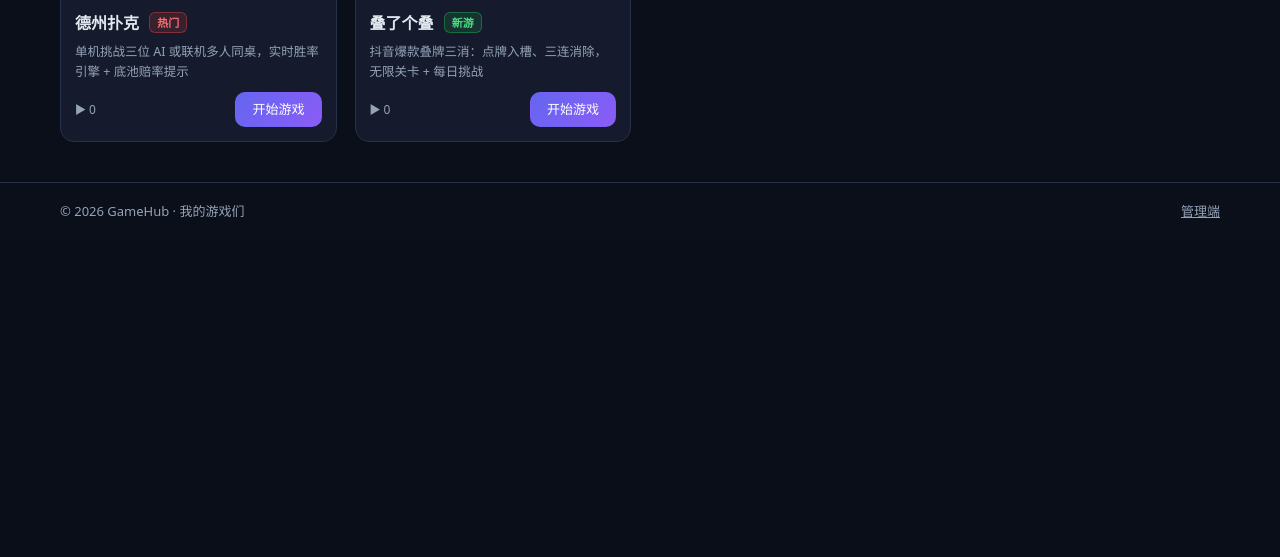
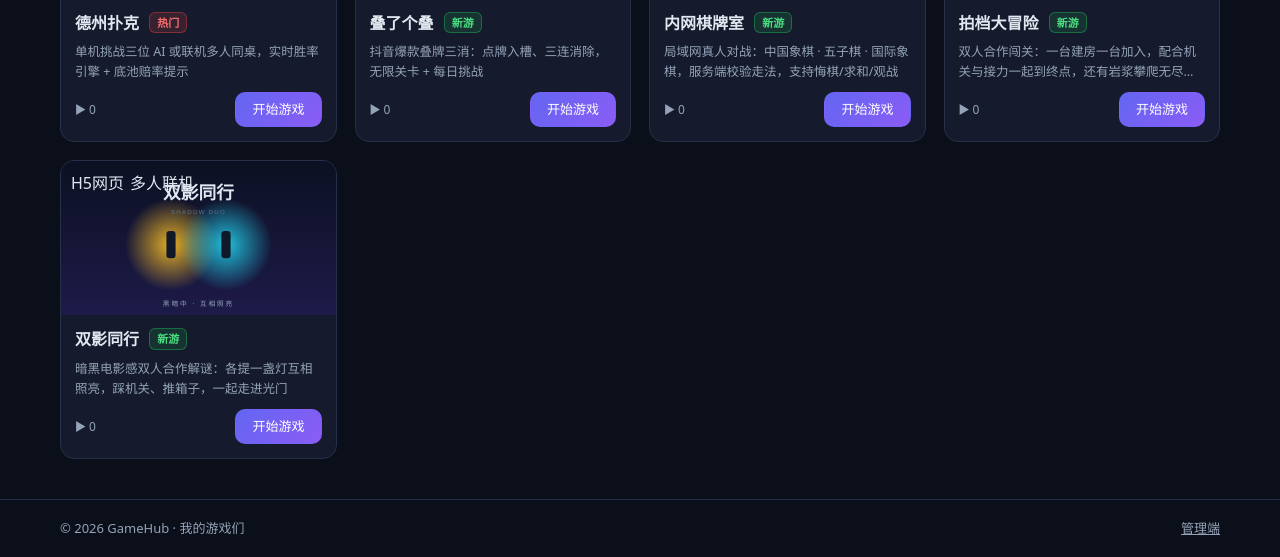
Before and after one commit to skyjccc/gamehub, a PHP site: page / in a window 1280 px wide. Shown: the part 631-1188 px from the top of the page. Before the commit the page ends 849 px from the top, so only its background shows below. Run offline with PHP 8.4, Linux system fonts and the light colour scheme; data that the repository does not hold is empty.

Commit message:
新增三款局域网联机游戏上架（拍档大冒险/双影同行/内网棋牌室）+ entry_url 支持 {host} 占位符适配局域网访问

```diff
--- a/app/Database.php
+++ b/app/Database.php
@@ -153,6 +153,60 @@ class DB
                 'featured' => 1,
                 'sort_order' => 90,
             ],
+            [
+                'name' => '拍档大冒险',
+                'slug' => 'patener',
+                'category' => '休闲',
+                'play_mode' => 'new_tab',
+                'entry_url' => 'http://{host}:8642/',
+                'platforms' => 'H5网页,多人联机',
+                'miniapp_platform' => '',
+                'miniapp_appid' => '',
+                'miniapp_qr' => '',
+                'cover' => 'covers/patener.svg',
+                'short_desc' => '双人合作闯关：一台建房一台加入，配合机关与接力一起到终点，还有岩浆攀爬无尽模式',
+                'description' => "灵感来自《双人成行》《Pico Park》的双人合作闯关手游。\n\n【双机联机】两台设备连同一 Wi-Fi，一台创建房间（1P 阿橙·冲刺），一台加入（2P 阿蓝·二段跳），30Hz 同步输入，局域网手感零延迟。\n\n12 个关卡（机关板/箱子/拉杆/跷跷板/冰面/火焰…）+ 岩浆攀爬无尽模式，过关评级、水晶收集与装扮解锁。",
+                'tags' => '新游',
+                'status' => 'online',
+                'featured' => 0,
+                'sort_order' => 80,
+            ],
+            [
+                'name' => '双影同行',
+                'slug' => 'shadow-duo',
+                'category' => '休闲',
+                'play_mode' => 'new_tab',
+                'entry_url' => 'http://{host}:3000/',
+                'platforms' => 'H5网页,多人联机',
+                'miniapp_platform' => '',
+                'miniapp_appid' => '',
+                'miniapp_qr' => '',
+                'cover' => 'covers/shadowduo.svg',
+                'short_desc' => '暗黑电影感双人合作解谜：各提一盏灯互相照亮，踩机关、推箱子，一起走进光门',
+                'description' => "LIMBO / INSIDE 式电影感双人合作解谜闯关。\n\n两名玩家各提一盏灯（琥珀·青蓝）在黑暗中互相照应：压力板开门、拉杆锁定、推箱垫脚、双闸摆渡……两人都进入尽头的光门才算过关。\n\n4 大章节 + 灵珠收集 + 检查点重生；局域网 20Hz 同步，虚拟摇杆 + 键盘双支持，零依赖零素材。",
+                'tags' => '新游',
+                'status' => 'online',
+                'featured' => 0,
+                'sort_order' => 75,
+            ],
+            [
+                'name' => '内网棋牌室',
+                'slug' => 'qipai',
+                'category' => '棋牌',
+                'play_mode' => 'new_tab',
+                'entry_url' => 'http://{host}:3456/',
+                'platforms' => 'H5网页,多人联机',
+                'miniapp_platform' => '',
+                'miniapp_appid' => '',
+                'miniapp_qr' => '',
+                'cover' => 'covers/qipai.svg',
+                'short_desc' => '局域网真人对战：中国象棋 · 五子棋 · 国际象棋，服务端校验走法，支持悔棋/求和/观战',
+                'description' => "同一局域网内真人对战的棋牌室：中国象棋、五子棋、国际象棋。\n\n· 三种棋规则全部在服务端校验（蹩马腿/塞象眼/将帅对脸、王车易位/吃过路兵等），无法作弊\n· 创建房间 + 复制邀请链接 / 房间号加入，人满自动观战\n· 走子提示、将军警示、悔棋（对方确认+倒计时）、求和、认输、再战换先\n· 房内聊天、棋谱记录、掉线 30 秒重连恢复对局",
+                'tags' => '新游',
+                'status' => 'online',
+                'featured' => 1,
+                'sort_order' => 70,
+            ],
         ];
 
         $sql = 'INSERT INTO games (name, slug, category, play_mode, entry_url, platforms, miniapp_platform, miniapp_appid, miniapp_qr, cover, short_desc, description, tags, status, featured, sort_order)
--- a/app/bootstrap.php
+++ b/app/bootstrap.php
@@ -80,6 +80,17 @@ function cover_url(array $g): string
     return $g['cover'] !== '' ? 'uploads/' . $g['cover'] : 'assets/img/cover-default.svg';
 }
 
+/**
+ * 展开入口地址里的 {host} 占位符：替换为当前访问者使用的主机名（IP/域名:端口）。
+ * 用于局域网联机游戏 —— 本机访问解析为 127.0.0.1，手机访问解析为局域网 IP。
+ */
+function expand_url(string $url): string
+{
+    // HTTP_HOST 可能带端口（如 192.168.1.10:8890），只取主机名部分
+    $host = parse_url('http://' . ($_SERVER['HTTP_HOST'] ?: '127.0.0.1'), PHP_URL_HOST) ?: '127.0.0.1';
+    return str_replace('{host}', $host, $url);
+}
+
 function flash(?string $msg = null, string $type = 'success')
 {
     if ($msg === null) {
--- a/app/controllers/Site.php
+++ b/app/controllers/Site.php
@@ -42,7 +42,7 @@ class Site
             self::notFound();
         }
         Game::logPlay((int)$g['id']);
-        view('play', ['title' => $g['name'], 'g' => $g], '');
+        view('play', ['title' => $g['name'], 'g' => $g, 'entry' => expand_url($g['entry_url'])], '');
     }
 
     /** 启动跳板：记日志后 302 跳到游戏入口（new_tab 模式） */
@@ -53,7 +53,7 @@ class Site
             self::notFound();
         }
         Game::logPlay((int)$g['id']);
-        redirect($g['entry_url']);
+        redirect(expand_url($g['entry_url']));
     }
 
     public static function notFound(): void
--- a/app/views/admin/game_form.php
+++ b/app/views/admin/game_form.php
@@ -53,7 +53,7 @@ $selectedTags = array_map('trim', explode(',', (string)$g['tags']));
         <label class="row">游戏入口地址 entry_url
           <input type="text" name="entry_url" maxlength="500" value="<?= e($g['entry_url']) ?>" placeholder="/poker/ 或 https://你的域名/">
         </label>
-        <p class="tip">站内部署的游戏填相对路径（如 <code>/poker/</code>，指向 WWW 下的目录）；部署在别处的填完整 URL。<b>留空则玩家端不显示“开始游戏”，只显示小程序引导。</b></p>
+        <p class="tip">站内部署的游戏填相对路径（如 <code>/poker/</code>，指向 WWW 下的目录）；部署在别处的填完整 URL，局域网联机游戏用 <code>{host}</code> 占位符（如 <code>http://{host}:8642/</code>，手机访问时自动变成局域网 IP）。<b>留空则玩家端不显示“开始游戏”，只显示小程序引导。</b></p>
       </fieldset>
     </div>
 
--- a/app/views/play.php
+++ b/app/views/play.php
@@ -21,7 +21,7 @@
   <span class="name"><?= e($g['name']) ?></span>
   <button type="button" id="btn-fs">⛶ 全屏</button>
 </div>
-<iframe id="play-frame" src="<?= e($g['entry_url']) ?>" allow="fullscreen; autoplay; gamepad" allowfullscreen></iframe>
+<iframe id="play-frame" src="<?= e($entry) ?>" allow="fullscreen; autoplay; gamepad" allowfullscreen></iframe>
 <script>
 document.getElementById('btn-fs').addEventListener('click', function () {
   var f = document.getElementById('play-frame');
```
Also changed, not shown: README.md, uploads/covers/patener.svg (added), uploads/covers/qipai.svg (added), uploads/covers/shadowduo.svg (added).
